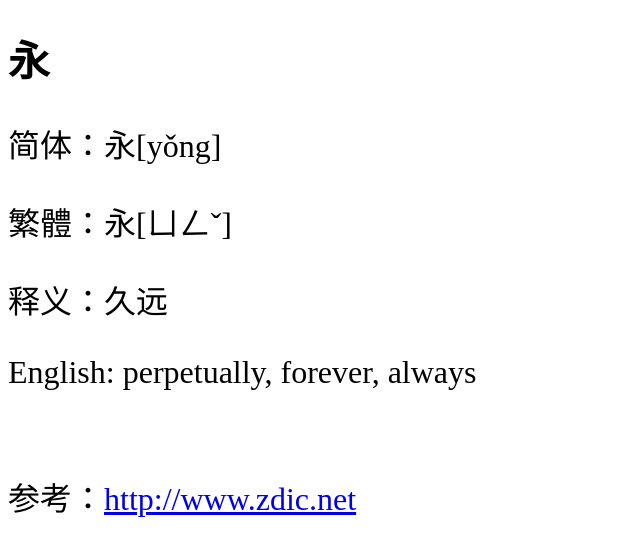
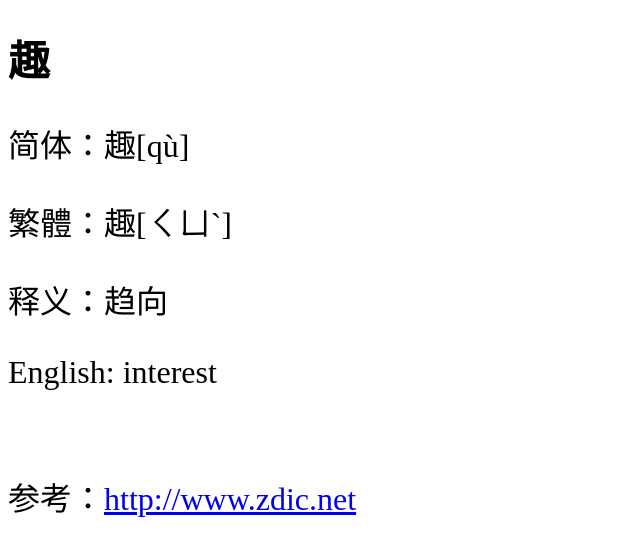
Before and after one commit to shengzhe/livecalligraphy, a Jekyll site: the page built from _posts/2012-08-31-LanTing-154.html, in a window 1280 px wide. Shown: the top 556 px of the page, without its empty margins (0-640 px from the left). Built offline with Jekyll 4.4.1, drawn with Linux system fonts in a browser that asks for light colours; Markdown is read by kramdown in place of the engine named in the settings.

Commit message:
Update 2012-08-31-LanTing-154.html

```diff
--- a/_posts/2012-08-31-LanTing-154.html
+++ b/_posts/2012-08-31-LanTing-154.html
@@ -1,11 +1,11 @@
 ---
 layout: default
-title: 兰亭集序第1个字 (1st character of Lan Ting)
+title: 兰亭集序第154个字 (154th character of Lan Ting)
 ---
-<h1>永</h1>
-<p>简体：永[yǒng]</p>
-<p>繁體：永[ㄩㄥˇ]</p>
-<p>释义：久远</p>
-<p>English: perpetually, forever, always</p>
+<h1>趣</h1>
+<p>简体：趣[qù]</p>
+<p>繁體：趣[ㄑㄩˋ]</p>
+<p>释义：趋向</p>
+<p>English: interest</p>
 <br/>
-<p>参考：<a href="http://www.zdic.net/zd/zi/ZdicE6ZdicB0ZdicB8.htm">http://www.zdic.net</a></p>
+<p>参考：<a href="http://www.zdic.net/z/25/js/8DA3.htm">http://www.zdic.net</a></p>
```
